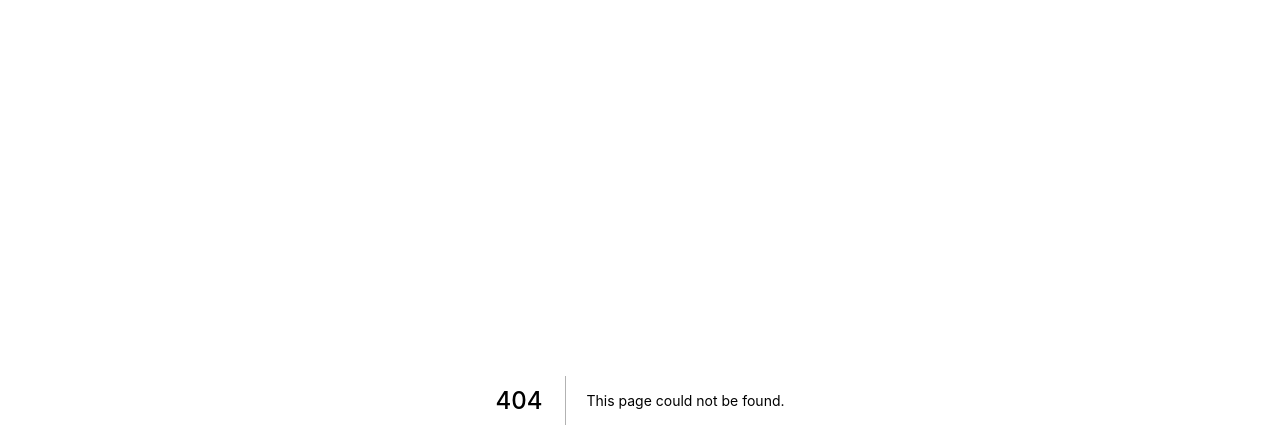
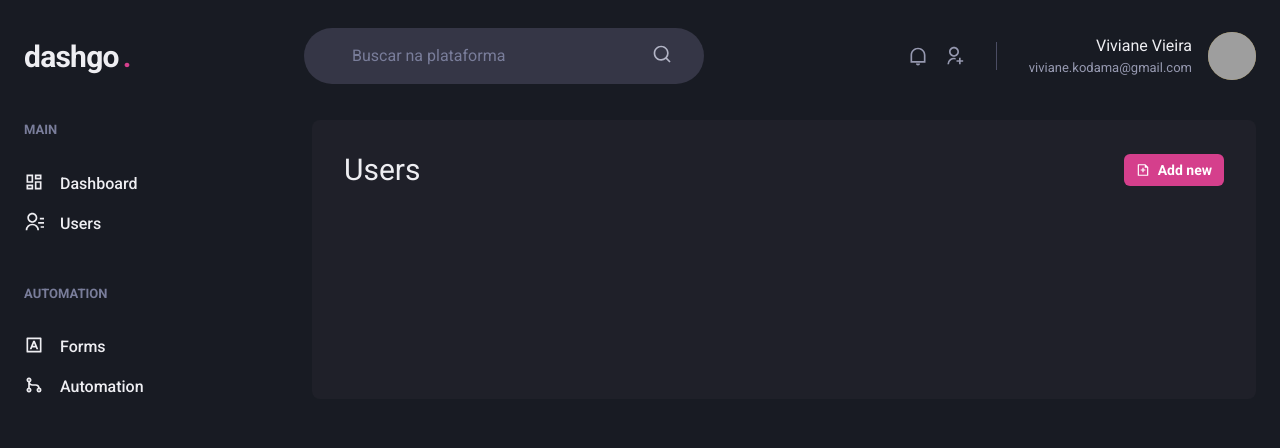
Before and after one commit to vivianevieira/dash-go, a Next.js app: page /users in a window 1280 px wide. Before the commit this address had no page. Shown: the top 448 px of the page. Built offline with nearby package versions, Linux system fonts and the light colour scheme; grey boxes are pictures that could not be loaded.

Commit message:
Created a Users page.

```diff
--- /dev/null
+++ b/src/pages/users/index.tsx
@@ -0,0 +1,36 @@
+import { Button } from "@chakra-ui/button";
+import Icon from "@chakra-ui/icon";
+import { Box, Flex, Heading } from "@chakra-ui/layout";
+import { RiFileAddLine } from "react-icons/ri";
+import { Header } from "../../components/Header";
+import { Sidebar } from "../../components/Sidebar";
+
+export default function UserList() {
+  return (
+    <Box>
+      <Header />
+
+      <Flex w="100%" my="6" maxWidth={1480} mx="auto" px="6">
+        <Sidebar />
+
+        <Box flex="1" borderRadius={8} bg="gray.800" p="8">
+          <Flex mb="8" justify="space-between" align="center">
+            <Heading size="lg" fontWeight="normal">Users</Heading>
+
+            <Button
+              as="a"
+              size="sm"
+              fontSize="sm"
+              colorScheme="pink"
+              leftIcon={<Icon as={RiFileAddLine} />}
+            >
+              Add new
+            </Button>
+          </Flex>
+
+
+        </Box>
+      </Flex>
+    </Box>
+  );
+}
```
